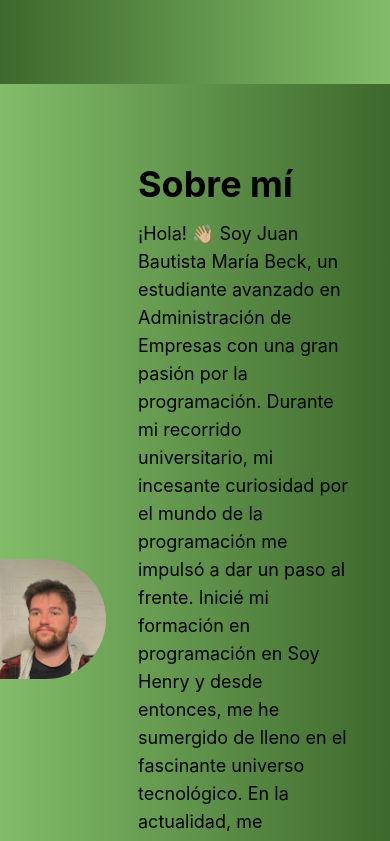
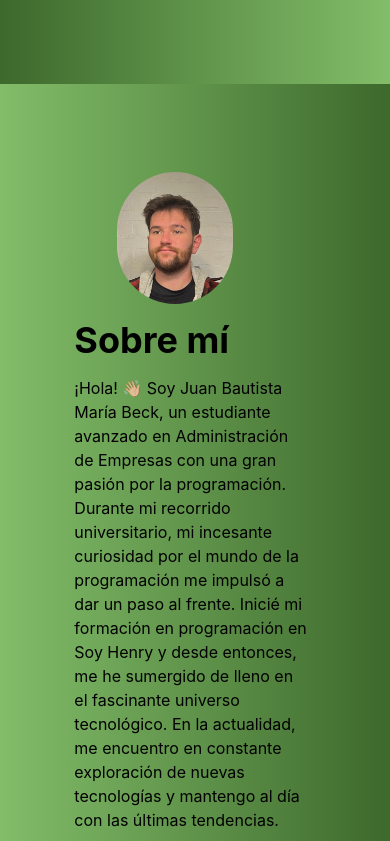
Before and after one commit to JBautistaBeck/My-Portafolio-Viejo, a React (Create React App) app: page / in a window 390 px wide. Shown: the part 760-1601 px from the top of the page. Built offline with nearby package versions, Linux system fonts and the light colour scheme.

Commit message:
About responsive

```diff
--- a/src/views/about.jsx
+++ b/src/views/about.jsx
@@ -7,15 +7,15 @@ function About() {
     return (
       <div className="bg-gradient-to-r from-mantis-400 to-mantis-700 pt-10 pb-10 pr-10 h-screen">
 
-        <div className=" flex flex-row items-center mt-10">
+        <div className=" flex flex-col  sm:flex sm:flex-row items-center sm:mt-10">
 
             <div className='w-1/3 mt-4'>
-                <img className=' rounded-r-full' src={fotoPerfil} alt='FotoPerfil'></img>
+                <img className=' rounded-full mt-8 mb-4 sm:rounded-r-full' src={fotoPerfil} alt='FotoPerfil'></img>
             </div>
 
             <div className='w-2/3 ml-8'>
                 <h1 className="text-4xl font-bold mb-4">Sobre mí</h1>
-                <p className='text-lg mb-10'>{aboutMeText1}</p>
+                <p className=' text-base sm:text-lg mb-10'>{aboutMeText1}</p>
 
                 <a href='https://docs.google.com/document/d/11-ACxx88UTeenLH1yS40QdkM-7Y5Uk-5AFdoxkhnGt4/edit' target="_blank" rel="noopener noreferrer"><button className='text-black px-4 py-2 rounded border border-black hover:bg-gray-950 hover:text-gray-200 block'>Curriculum Vitae</button></a>
 
```
